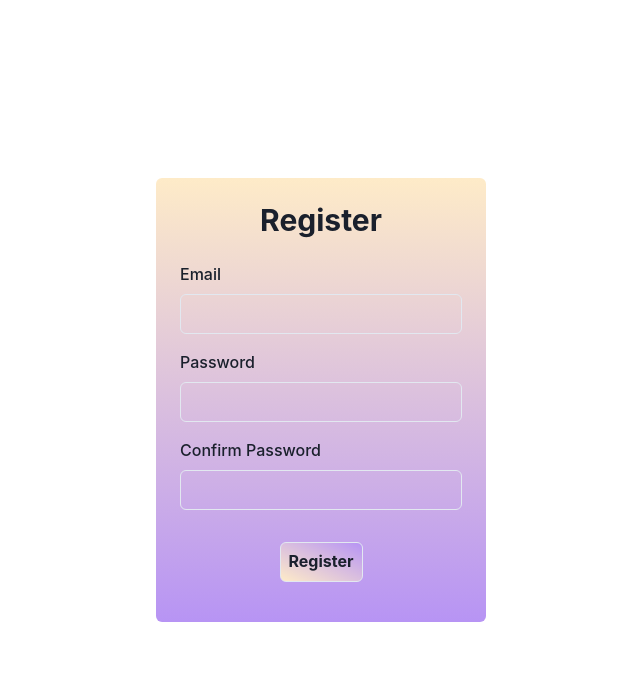
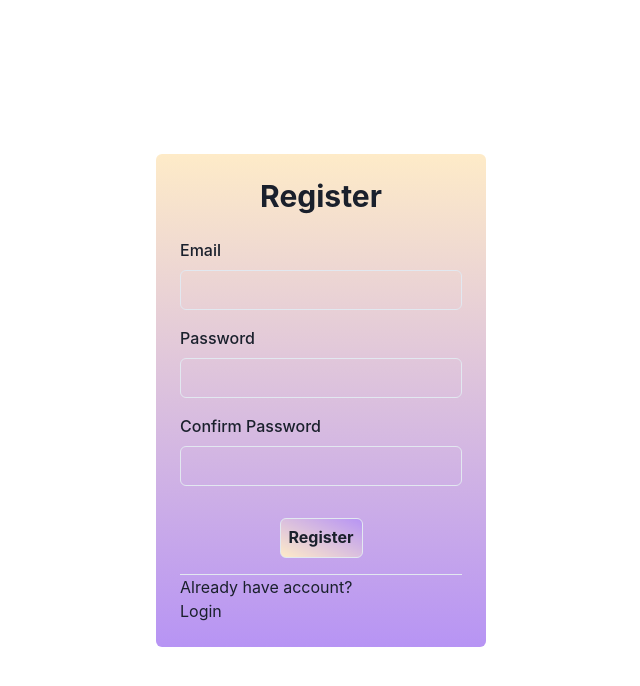
Before and after one commit to RifnaC/gmap-clone, a React (Vite) app in the folder client/: page /register in a window 1280 px wide. Shown: the top 686 px of the page, without its empty margins (319-959 px from the left). Built offline with nearby package versions, Linux system fonts and the light colour scheme.

Commit message:
Updated the url

```diff
--- a/client/src/components/AuthForm.jsx
+++ b/client/src/components/AuthForm.jsx
@@ -3,7 +3,7 @@ import { useFormik } from 'formik';
 import * as yup from 'yup';
 import { useDispatch, useSelector } from 'react-redux';
 import { register, login } from '../features/auth/authSlice';
-import { useNavigate } from 'react-router-dom';
+import { Link, useNavigate } from 'react-router-dom';
 import {
   Box,
   Button,
@@ -140,9 +140,18 @@ const AuthForm = ({ type }) => {
                bgGradient: 'linear(to-tr, purple.300, orange.100,)',
            }}>
             {type === 'register' ? 'Register' : 'Login'}
+
           </Button>
         </VStack>
       </form>
+      <hr />
+      {type === 'register' ?(
+        <Link to="/login" >
+        <p>Already have account?</p> Login
+      </Link>
+      ):(<Link to="/register" >
+        <p>Don't have account?</p> Register
+      </Link>)}
     </Box>
     </Center>
   );
```
Also changed, not shown: 1 other file (tests, documents, lock files or other folders).
